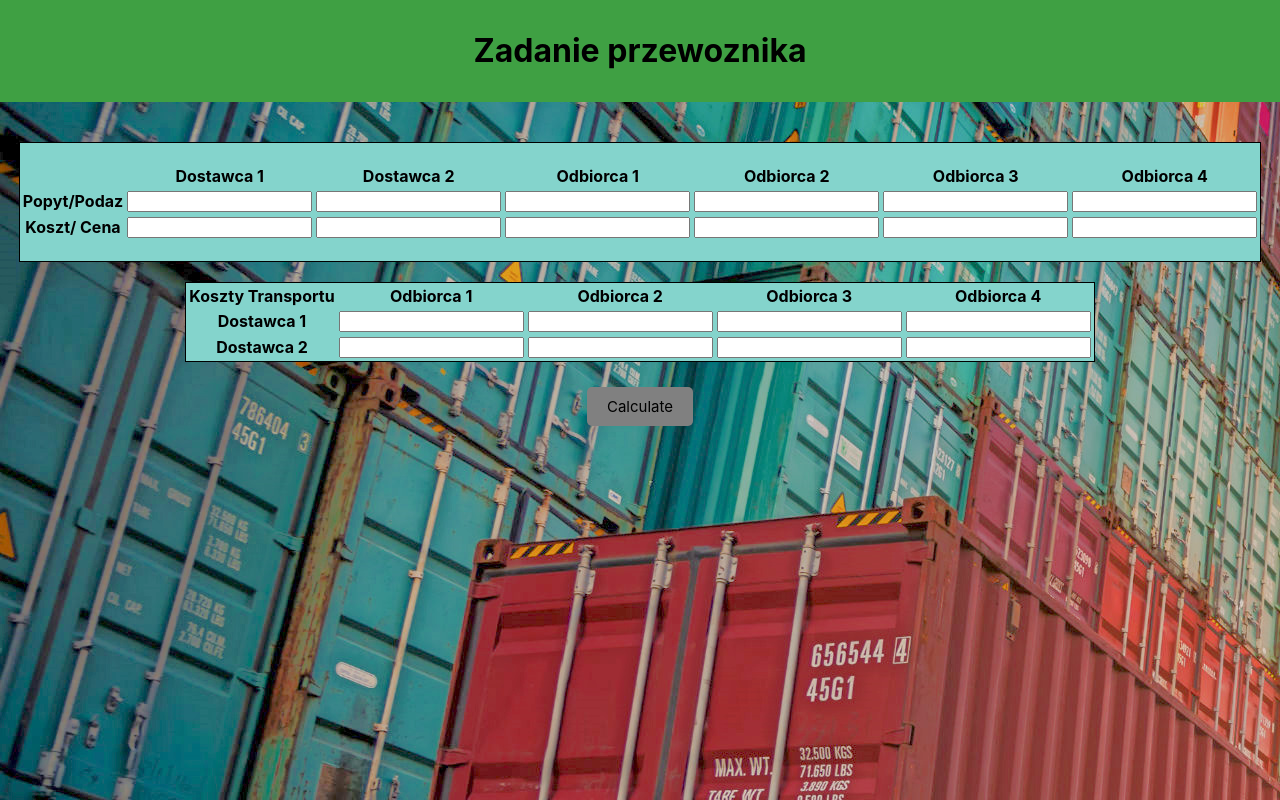
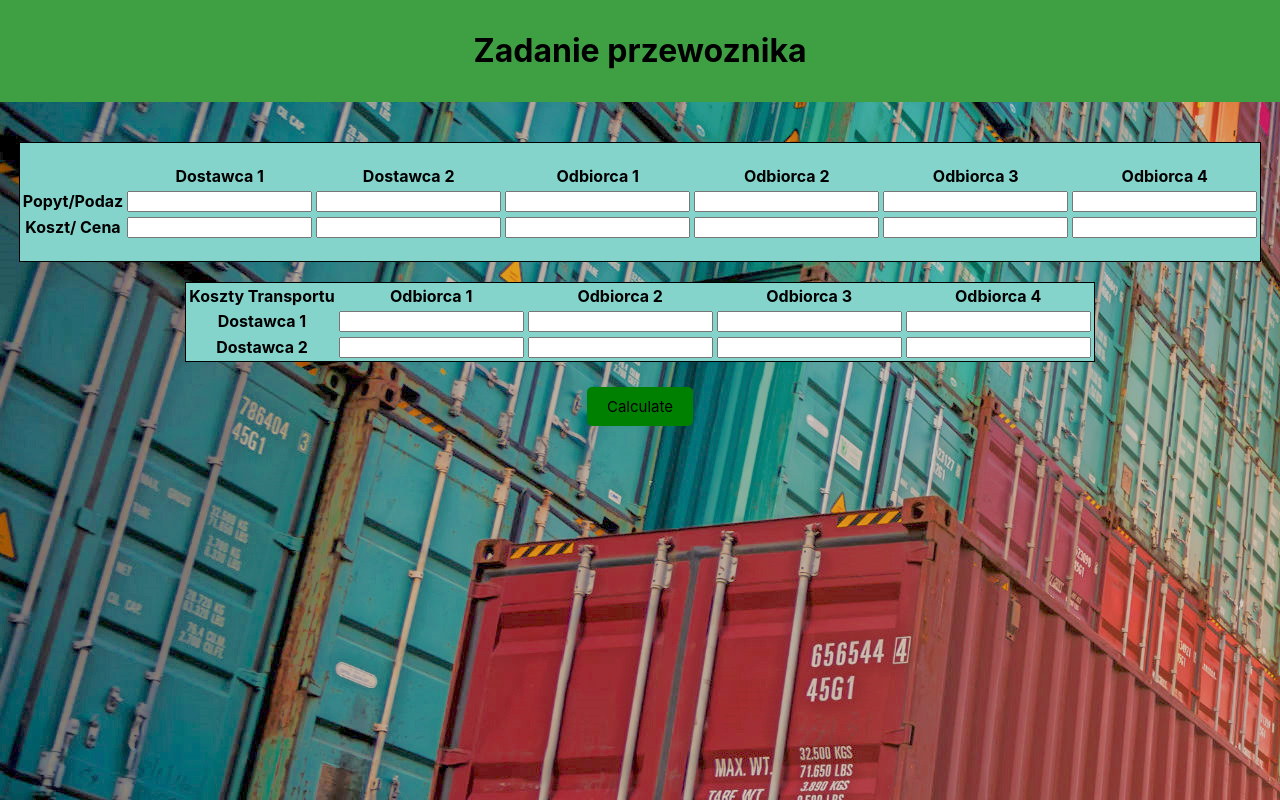
Before and after one commit to Swistusmen/Ferryman, a React (Create React App) app in the folder ferryman_ui/: page / in a window 1280 px wide. Built offline with nearby package versions, Linux system fonts and the light colour scheme.

Commit message:
working ui

```diff
--- a/ferryman_ui/src/App.js
+++ b/ferryman_ui/src/App.js
@@ -18,12 +18,12 @@ function App() {
         {!showOutput&&<Variable/>}
         {!showOutput&&<InputTable/>}
         {!showOutput&&<Submit onSubmit={()=>setShowOutput(!showOutput)} text={showOutput?"Reset":"Calculate"}
-        style={showOutput?"green":"grey"}/>}
+        style={showOutput?"grey":"green"}/>}
         {showOutput &&<ResultTable title="Tablica kosztow jednostkowych" o1="odbiorca" o2="odbiorca" o3="odbiorca" o4="odbiorca" d1="dostawca" d1="dostawca"
         a1="0" a2="0" a3="0" a4="0" b1="0" b2="0" b3="0" b4="0"/>}
         {showOutput &&<Output expense="0" income="0" profit="0"/>}
         {showOutput&&<Submit onSubmit={()=>setShowOutput(!showOutput)} text={showOutput?"Reset":"Calculate"}
-        style={showOutput?"green":"grey"}/>}
+        style={showOutput?"grey":"green"}/>}
       </div>
     );
 }
--- a/ferryman_ui/src/Components/Submit.js
+++ b/ferryman_ui/src/Components/Submit.js
@@ -1,8 +1,6 @@
 const Submit=(props)=>{
     return(
-
         <button className="submit" onClick={props.onSubmit} style={{backgroundColor:props.style}}>{props.text}</button>
-
     )
 }
 
```
